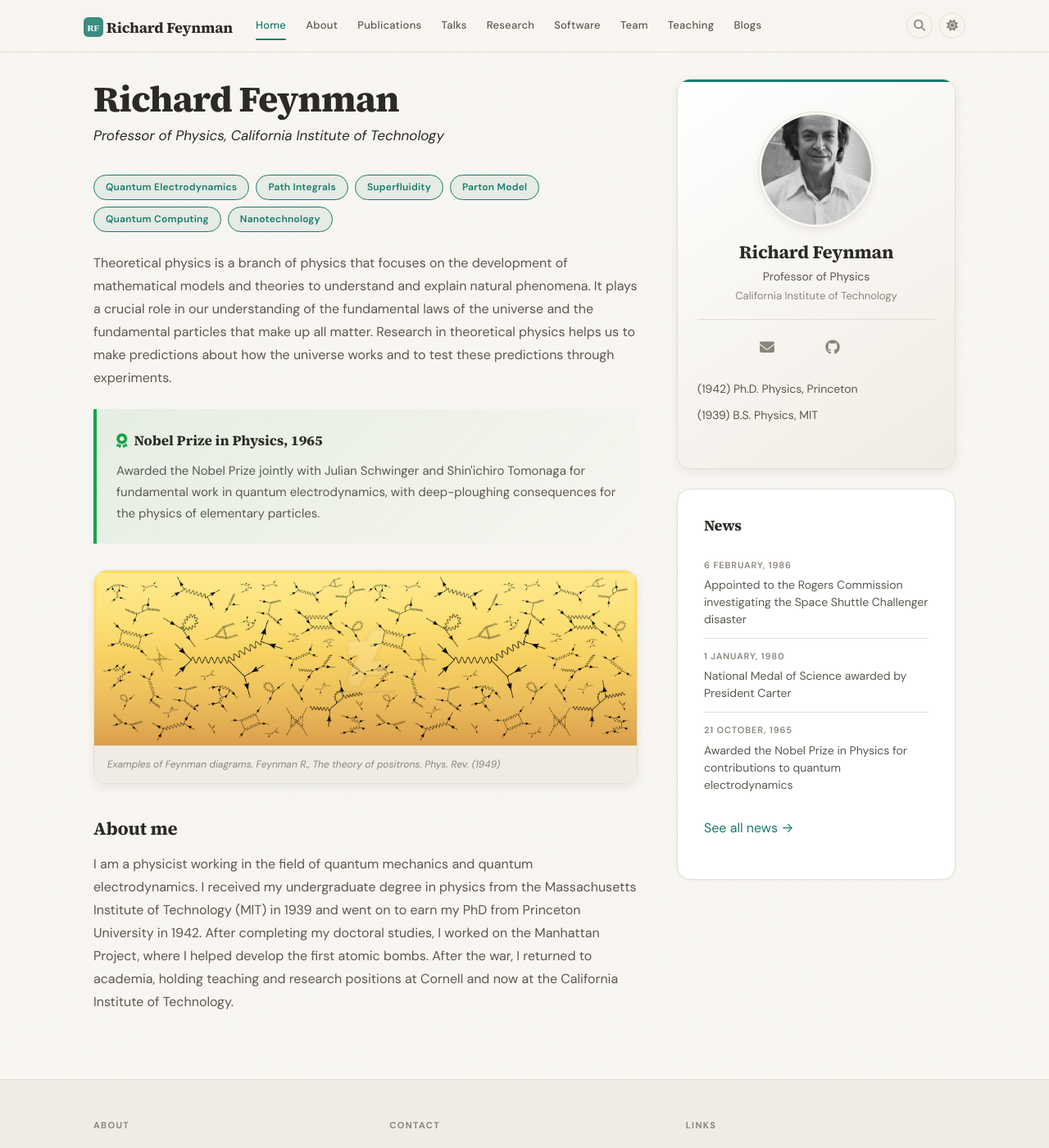
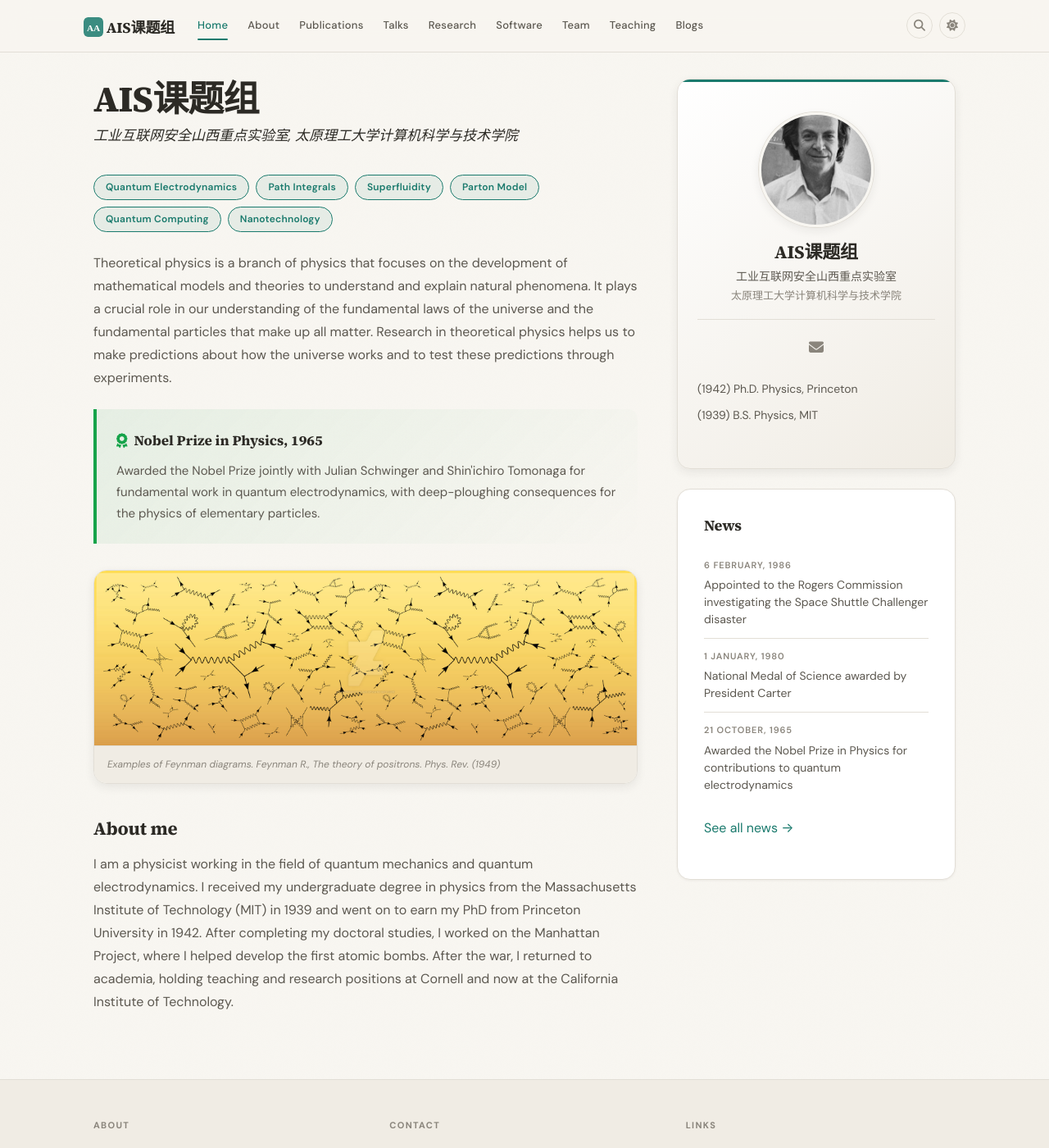
Before and after one commit to SKLIIS-AIS/lab_website, a Jekyll site: the page built from _pages/home.md, in a window 1280 px wide and 1400 px high. Shown: the whole window at 82% size. Built offline with Jekyll 4.4.1, drawn with Linux system fonts in a browser that asks for light colours; a style sheet for code colours, icons or effects is not loaded; some of the changed text lies outside the part shown.

Commit message:
Update _config.yml

```diff
--- a/_config.yml
+++ b/_config.yml
@@ -1,30 +1,17 @@
 # ============================================================
 # STEP 1: Your Identity (required)
 # ============================================================
-name: "Richard Feynman"
-title: "Professor of Physics"
-institution: "California Institute of Technology"
-email: richard@university.edu
+name: "AIS课题组"
+title: "工业互联网安全山西重点实验室"
+institution: "太原理工大学计算机科学与技术学院"
+email: wangjianhua02@tyut.edu.cn
 photo: headshot.jpg  # place your photo in images/
-
-# ============================================================
-# STEP 2: Your Links (optional -- delete any you don't use)
-# ============================================================
-links:
-  google_scholar: "https://scholar.google.com/citations?user=B7vSqZsAAAAJ"
-  github: "https://github.com/"
-  researchgate: "https://www.researchgate.net/"
-  orcid: ""
-  twitter: ""
-  linkedin: ""
-  cv: ""  # e.g., "papers/cv.pdf" — leave blank to hide the CV icon
-
 # ============================================================
 # STEP 3: Site Settings
 # ============================================================
 accent_color: "#1a7a6d"      # theme color for links and buttons
 dark_mode: true              # show dark mode toggle in navbar
-description: "Academic webpage of Dr. Richard Feynman"
+description: "AIS课题组主页，主要展示课题组研究方向、成员、论文成果与新闻动态"
 baseurl: ""
 url: ""
 
```
